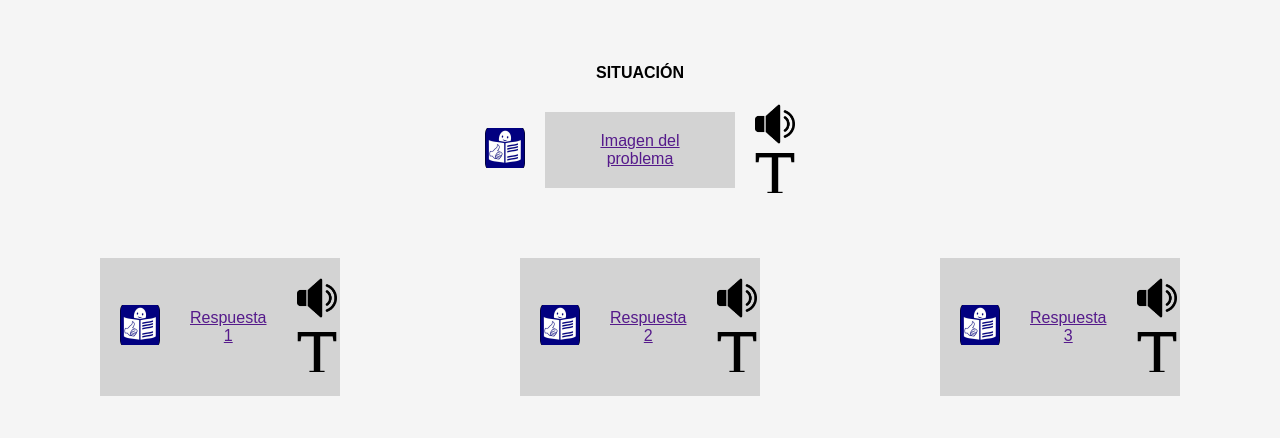
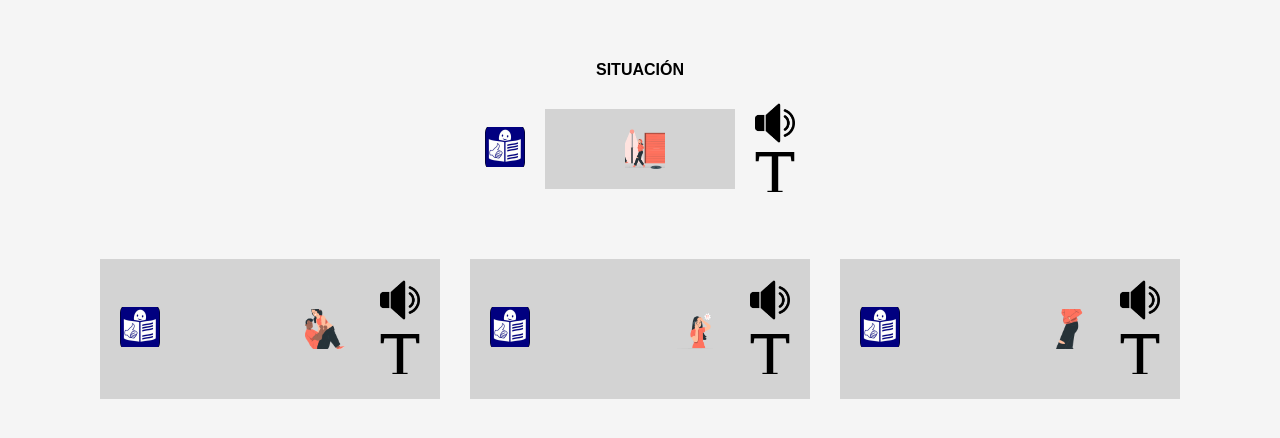
Before and after one commit to 48592475/Tagy-games, a plain HTML site: page Front--End-Elian-Andy/Pagina9.html in a window 1280 px wide. Shown: the part 160-598 px from the top of the page. Drawn offline with Linux system fonts and the light colour scheme.

Commit message:
Imagenes acomodadas en carpeta

```diff
--- a/Front--End-Elian-Andy/Pagina9.html
+++ b/Front--End-Elian-Andy/Pagina9.html
@@ -13,12 +13,10 @@
             <div class="etiqueta-situacion">SITUACIÓN</div>
             <div class="elementos-principales">
                 <div class="grupo-iconos">
-                    <!-- Botón de lectura con imagen (ahora a la izquierda) -->
                     <div class="contenedor-icono">
                         <a class="botonLecturaProblemaColegio1" id="botonLecturaProblema1" href="javascript:void(0);">
-                            <img src="image 16.png" alt="Lectura" class="icono-boton">
+                            <img src="Imagenes/lectura.png" alt="lectura" class="icono-boton">
                         </a>
-                        <!-- Cuadro de lectura -->
                         <div id="textBox2" class="text-box hidden">
                             Este es el texto de lectura correspondiente al problema.
                         </div>
@@ -26,23 +24,22 @@
                 </div>
 
                 <div class="imagen-principal">
-                    <a class="botonImagenProblemaColegio1" href="">Imagen del problema</a>
+                    <a class="botonImagenProblemaColegio1" href=""></a>
+                    <img src="Imagenes/imagenProblema1calle1.png" alt="Audio" class="icono-boton">
                 </div>
 
                 <div class="grupo-iconos">
-                    <!-- Botón de audio con imagen -->
                     <div class="contenedor-icono">
                         <a class="botonAudioProblemaColegio1" href="">
-                            <img src="image 7.png" alt="Audio" class="icono-boton">
+                            <img src="Imagenes/audio.png" alt="Audio" class="icono-boton">
                         </a>
                     </div>
-                    <!-- Botón de texto con imagen -->
                     <div class="contenedor-icono">
                         <a class="botonTextoProblemaColegio1" id="botonTextoProblema1" href="javascript:void(0);">
                             <div id="textBox1" class="text-box hidden">
                                 Este es el texto correspondiente al problema.
                             </div>
-                            <img src="image 13.png" alt="Texto" class="icono-boton">
+                            <img src="Imagenes/texto.png" alt="Audio" class="icono-boton">
                         </a>
                     </div>
                 </div>
@@ -53,10 +50,9 @@
         <div class="posibles-respuestas">
             <div class="respuesta">
                 <div class="grupo-izquierda">
-                    <!-- Botón de lectura con imagen -->
                     <div class="contenedor-icono">
                         <a class="botonLecturaSolucion1" id="botonLecturaSolucion1" href="javascript:void(0);">
-                            <img src="image 16.png" alt="Lectura" class="icono-boton">
+                            <img src="Imagenes/lectura.png" alt="Audio" class="icono-boton">
                         </a>
                         <div id="textBox3" class="text-box hidden">
                             Este es el texto de lectura de la solución 1.
@@ -64,22 +60,21 @@
                     </div>
                 </div>
                 <div class="imagen-principal">
-                    <a class="botonImagenSolucion1" href="">Respuesta 1</a>
+                    <a class="botonImagenSolucion1" href=""></a>
+                    <img src="Imagenes/imagen1calle1.png" alt="imagen" class="icono-boton">
                 </div>
                 <div class="grupo-derecha">
-                    <!-- Botón de audio con imagen -->
                     <div class="contenedor-icono">
                         <a class="botonAudioSolucion1" href="">
-                            <img src="image 7.png" alt="Audio" class="icono-boton">
+                            <img src="Imagenes/audio.png" alt="Audio" class="icono-boton">
                         </a>
                     </div>
-                    <!-- Botón de texto con imagen -->
                     <div class="contenedor-icono">
                         <a class="botonTextoSolucion1" id="botonTextoSolucion1" href="javascript:void(0);">
                             <div id="textBox4" class="text-box hidden">
                                 Este es el texto de texto de la solución 1.
                             </div>
-                            <img src="image 13.png" alt="Texto" class="icono-boton">
+                            <img src="Imagenes/texto.png" alt="texto" class="icono-boton">
                         </a>
                     </div>
                 </div>
@@ -89,7 +84,7 @@
                 <div class="grupo-izquierda">
                     <div class="contenedor-icono">
                         <a class="botonLecturaSolucion2" id="botonLecturaSolucion2" href="javascript:void(0);">
-                            <img src="image 16.png" alt="Lectura" class="icono-boton">
+                            <img src="Imagenes/lectura.png" alt="lectura" class="icono-boton">
                         </a>
                         <div id="textBox5" class="text-box hidden">
                             Este es el texto de lectura de la solución 2.
@@ -97,17 +92,19 @@
                     </div>
                 </div>
                 <div class="imagen-principal">
-                    <a class="botonImagenSolucion2" href="">Respuesta 2</a>
+                    <a class="botonImagenSolucion2" href=""></a>
+                    <img src="Imagenes/imagen2calle1.png" alt="Imagen" class="icono-boton">
+
                 </div>
                 <div class="grupo-derecha">
                     <div class="contenedor-icono">
                         <a class="botonAudioSolucion2" href="">
-                            <img src="image 7.png" alt="Audio" class="icono-boton">
+                            <img src="Imagenes/audio.png" alt="Audio" class="icono-boton">
                         </a>
                     </div>
                     <div class="contenedor-icono">
                         <a class="botonTextoSolucion2" id="botonTextoSolucion2" href="javascript:void(0);">
-                            <img src="image 13.png" alt="Texto" class="icono-boton">
+                            <img src="Imagenes/texto.png" alt="Audio" class="icono-boton">
                         </a>
                         <div id="textBox6" class="text-box hidden">
                             Este es el texto de la solución 2.
@@ -120,7 +117,7 @@
                 <div class="grupo-izquierda">
                     <div class="contenedor-icono">
                         <a class="botonLecturaSolucion3" id="botonLecturaSolucion3" href="javascript:void(0);">
-                            <img src="image 16.png" alt="Lectura" class="icono-boton">
+                            <img src="Imagenes/lectura.png" alt="Audio" class="icono-boton">
                         </a>
                         <div id="textBox7" class="text-box hidden">
                             Este es el texto de lectura de la solución 3.
@@ -128,17 +125,18 @@
                     </div>
                 </div>
                 <div class="imagen-principal">
-                    <a class="botonImagenSolucion3" href="">Respuesta 3</a>
+                    <a class="botonImagenSolucion3" href=""></a>
+                    <img src="Imagenes/imagen3calle1.png" alt="Audio" class="icono-boton">
                 </div>
                 <div class="grupo-derecha">
                     <div class="contenedor-icono">
                         <a class="botonAudioSolucion3" href="">
-                            <img src="image 7.png" alt="Audio" class="icono-boton">
+                            <img src="Imagenes/audio.png" alt="Audio" class="icono-boton">
                         </a>
                     </div>
                     <div class="contenedor-icono">
                         <a class="botonTextoSolucion3" id="botonTextoSolucion3" href="javascript:void(0);">
-                            <img src="image 13.png" alt="Texto" class="icono-boton">
+                            <img src="Imagenes/texto.png" alt="Audio" class="icono-boton">
                         </a>
                         <div id="textBox8" class="text-box hidden">
                             Este es el texto de la solución 3.
--- a/Front--End-Elian-Andy/Style(Pagina9).css
+++ b/Front--End-Elian-Andy/Style(Pagina9).css
@@ -1,4 +1,4 @@
-/* Estilos generales */
+
 body {
     font-family: Arial, sans-serif;
     display: flex;
@@ -13,11 +13,10 @@ body {
     padding: 10px;
     display: flex;
     flex-direction: column;
-    width: 100%; /* Asegura que el contenedor ocupe todo el ancho */
-    max-width: 1100px; /* Limita el ancho máximo */
+    width: 100%;
+    max-width: 1100px;
 }
 
-/* Estilos de la situación */
 .situacion {
     padding: 10px;
     text-align: center;
@@ -34,7 +33,7 @@ body {
     align-items: center;
     justify-content: center;
     gap: 10px;
-    flex-wrap: nowrap; /* Evita que los elementos se muevan a nuevas líneas */
+    flex-wrap: nowrap;
 }
 
 .grupo-iconos {
@@ -45,8 +44,8 @@ body {
 }
 
 .contenedor-icono {
-    padding: 0; /* Elimina el relleno adicional */
-    margin: 0;  /* Elimina el margen adicional */
+    padding: 0;
+    margin: 0;
     text-align: center;
 }
 
@@ -60,15 +59,15 @@ body {
     margin: 0px;
 }
 
-/* Autolayout para las respuestas */
+
 .posibles-respuestas {
     display: flex;
     flex-direction: row;
     justify-content: space-between;
-    gap: 10px;
+    gap: 30px;
     margin-top: 20px;
     padding: 10px;
-    flex-wrap: wrap; /* Permite que las respuestas se ajusten en múltiples líneas si es necesario */
+    flex-wrap: wrap;
 }
 
 .respuesta {
@@ -78,10 +77,10 @@ body {
     flex-direction: row;
     padding: 20px;
     background-color: lightgrey;
-    width: 100%; /* Ocupa todo el ancho disponible */
-    max-width: 200px; /* Limita el ancho máximo */
-    flex-grow: 1; /* Permite que se estiren si hay espacio */
-    margin-bottom: 20px; /* Espacio inferior entre las respuestas cuando se ajusten a varias líneas */
+    width: 100%;
+    max-width: 300px;
+    flex-grow: 1;
+    margin-bottom: 20px;
 }
 
 .grupo-izquierda, .grupo-derecha {
@@ -92,22 +91,23 @@ body {
 }
 
 .imagen-principal {
-    width: 150px; /* Ajusta el ancho de la imagen */
-    height: auto; /* Mantiene la proporción */
-    margin: 10px; /* Mantén el margen reducido */
-    padding: 20px; /* Puedes reducir o ajustar el relleno según lo prefieras */
+    width: 150px;
+    height: auto;
+    margin: 10px;
+    padding: 20px;
     background-color: lightgrey;
     text-align: center;
 }
 
 
-/* Alineación centrada para botones */
+
 .botonImagenSolucion1, .botonImagenSolucion2, .botonImagenSolucion3 {
-    display: block;
+    display: center;
     margin: 0 auto;
+
 }
 
-/* Medios adaptativos */
+
 @media (max-width: 768px) {
     .respuesta {
         flex-direction: column;
@@ -115,13 +115,13 @@ body {
     }
 
     .imagen-principal {
-        margin: 20px; /* Ajusta el margen para la vista móvil */
+        margin: 20px;
     }
 }
 .icono-boton {
-    width: 40px;  /* Ajusta el ancho a un tamaño más pequeño */
-    height: 40px; /* Ajusta la altura a un tamaño más pequeño */
-    object-fit: cover; /* Asegura que la imagen se ajuste bien al tamaño */
+    width: 40px;
+    height: 40px;
+    object-fit: cover;
 }
 /*--------------------------------------------------------------------------------------------------*/
 .hidden {
```
Also changed, not shown: Front--End-Elian-Andy/Imagenes/audio.png (renamed from Front--End-Elian-Andy/image 7.png), Front--End-Elian-Andy/Imagenes/imagen1calle1.png (added), Front--End-Elian-Andy/Imagenes/imagen2calle1.png (added), Front--End-Elian-Andy/Imagenes/imagen3calle1.png (added), Front--End-Elian-Andy/Imagenes/imagenProblema1calle1.png (added), Front--End-Elian-Andy/Imagenes/lectura.png (renamed from Front--End-Elian-Andy/image 16.png), Front--End-Elian-Andy/Imagenes/texto.png (renamed from Front--End-Elian-Andy/image 13.png).
